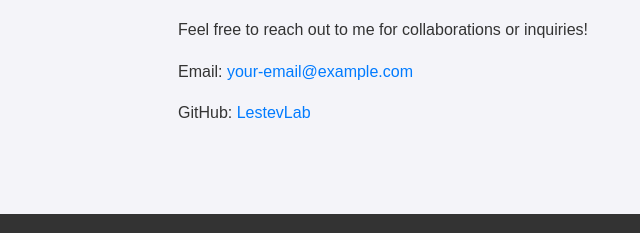
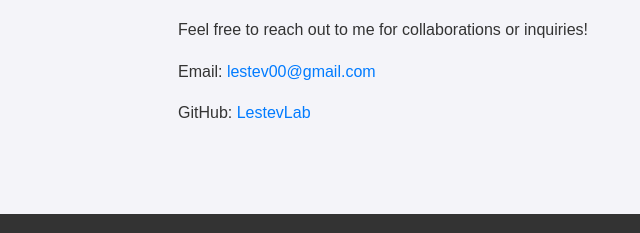
Before and after one commit to LestevLab/EasyCifra-Spanish, a plain HTML site: page index.html in a window 1280 px wide. Shown: the part 611-844 px from the top of the page, 62-702 px from the left. Drawn offline with Linux system fonts and the light colour scheme.

Commit message:
Update index.html

```diff
--- a/index.html
+++ b/index.html
@@ -35,7 +35,7 @@
       <h2>Contact</h2>
       <p>Feel free to reach out to me for collaborations or inquiries!</p>
       <ul>
-        <li>Email: <a href="mailto:your-email@example.com">your-email@example.com</a></li>
+        <li>Email: <a href="mailto:lestev00@gmail.com">lestev00@gmail.com</a></li>
         <li>GitHub: <a href="https://github.com/LestevLab" target="_blank">LestevLab</a></li>
       </ul>
     </section>
```
